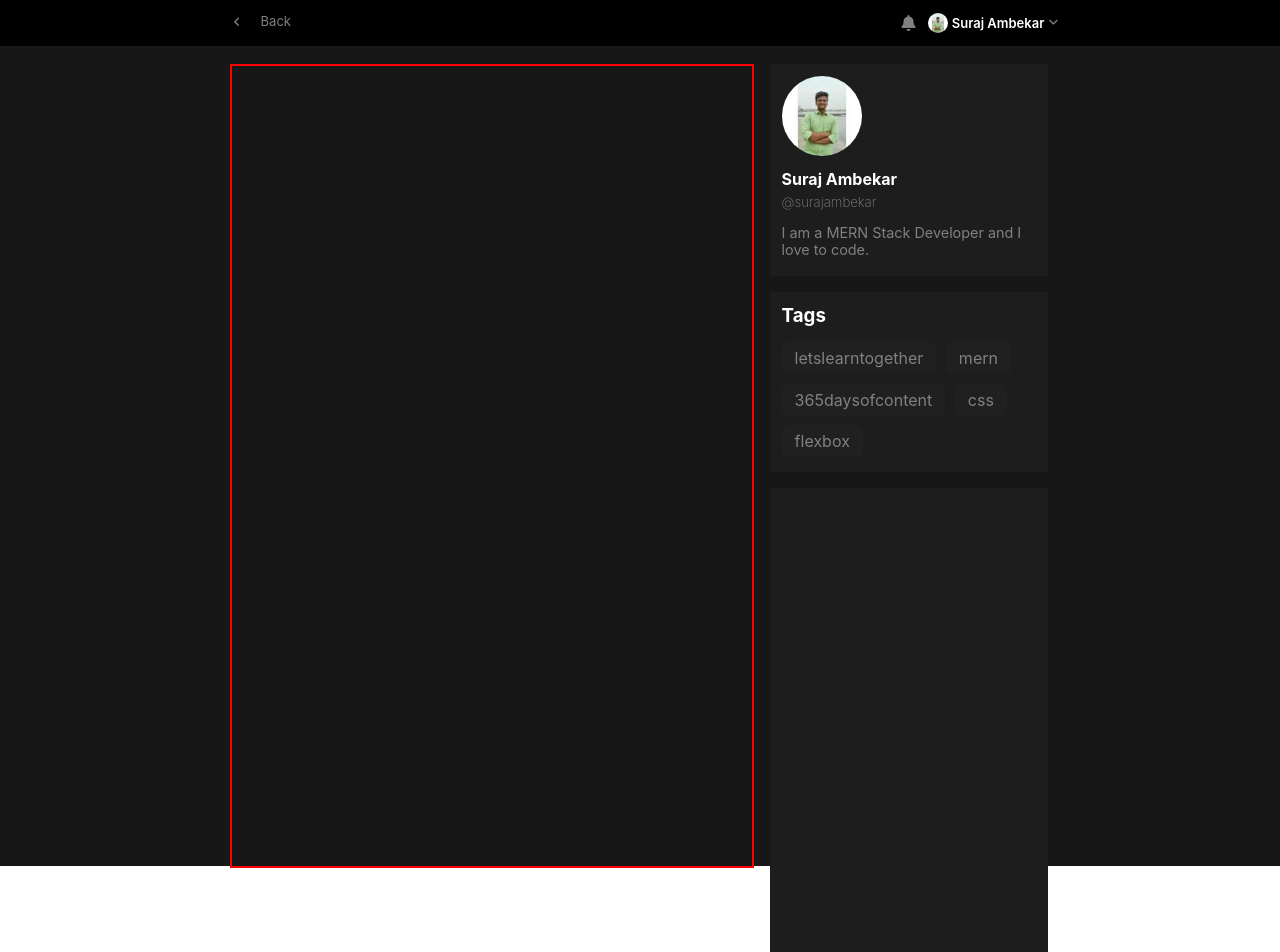
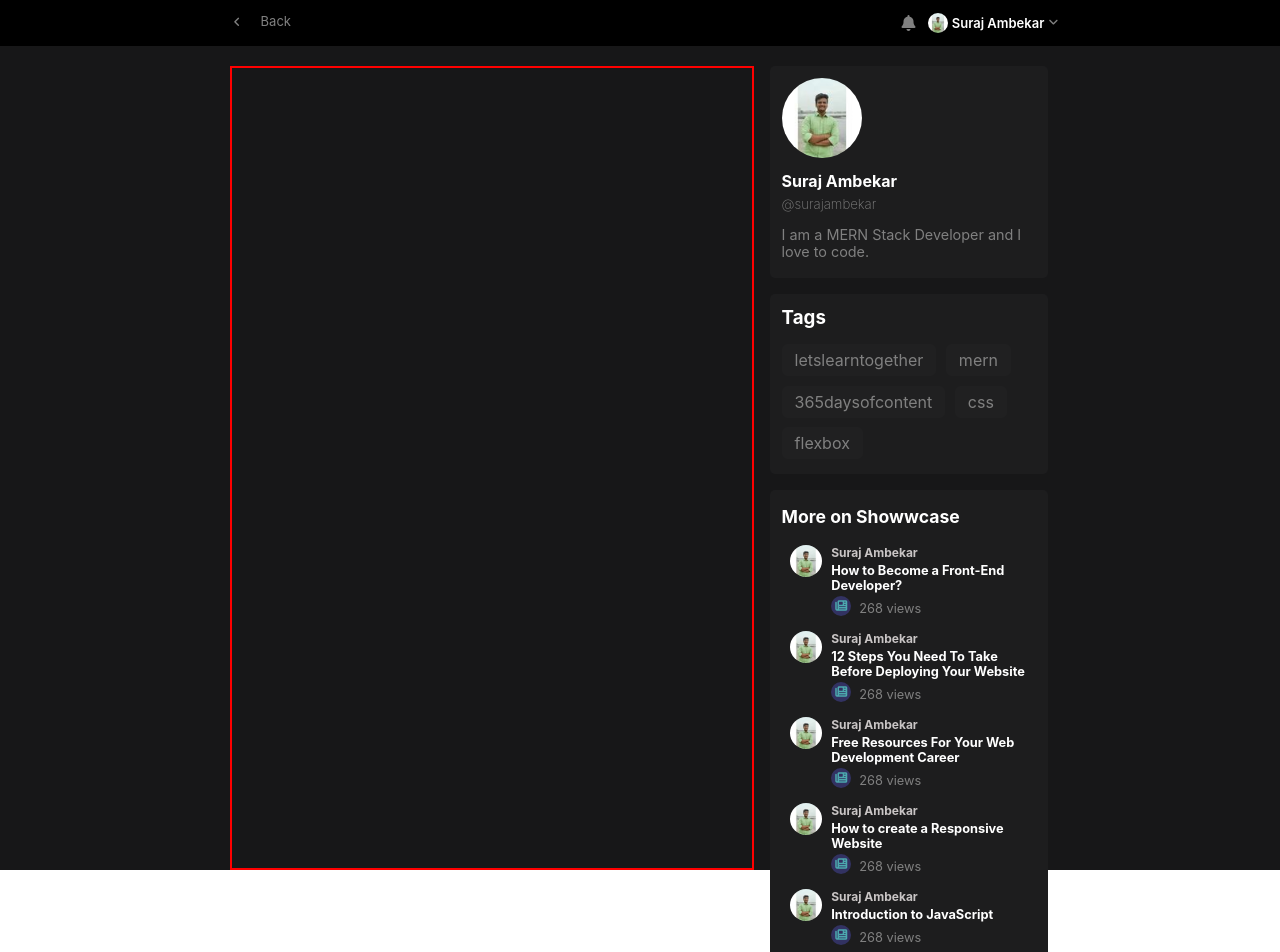
Before and after one commit to Suraj-Ambekar/React-Projects, a React (Create React App) app in the folder showwcaseclone/: page / in a window 1280 px wide. Shown: the top 952 px of the page. Built offline with nearby package versions, Linux system fonts and the light colour scheme.

Commit message:
completed third section called more shows on showwcase

```diff
--- a/showwcaseclone/src/Dropdown.js
+++ b/showwcaseclone/src/Dropdown.js
@@ -91,7 +91,7 @@ function Dropdown(){
                     <div className="div">
                         <span className="p">Appearance</span>
                         <div className="modes">
-                            <div className="dark mode active">Dark</div>
+                            <div className="darkk mode active">Dark</div>
                             <div className="light mode">Light</div>
                             <div className="system mode">System</div>
                         </div>
--- a/showwcaseclone/src/Main.css
+++ b/showwcaseclone/src/Main.css
@@ -2,12 +2,13 @@
     /* background-color: rgb(174, 163, 163); */
     background-color: #171718;
     color: gray;
-    height: 100vh;
+    /* height: 100vh; */
     padding-left: 18%;
     /* padding-right: 20%; */
     padding-right: 18%;
     position: relative;
     padding-top: 20px;
+    /* z-index: -1; */
 }
 
 .container{
@@ -43,6 +44,7 @@
     display: flex;
     flex-direction: column;
     /* gap: 0.2rem; */
+    border-radius: 5px;
 }
 
 .container-sidebar .intro img{
@@ -79,6 +81,7 @@
     padding: 12px;
     /* border: 1px solid purple; */
     background-color: #1D1D1E;
+    border-radius: 5px;
 
 }
 
@@ -106,14 +109,102 @@
     align-items: center;
 }
 
-
-
-
 .container-sidebar .more-shows{
     width: 254px;
-    height: 522px;
+    height: 450px;
     padding: 12px;
     /* border: 1px solid purple; */
     background-color: #1D1D1E;
+    border-radius: 5px;
+}
+
+.container-sidebar .more-shows .shows{
+    width: 254px;
+    height: 522px;
 
 }
+
+.container-sidebar .more-shows .shows .a{
+    text-decoration: none;
+}
+
+.p{
+    margin: 4px 0 10px 0px;
+    color: white;
+    font-size: 1.1rem;
+}
+
+.container-sidebar .more-shows .shows .show{
+    width: 254px;
+    height: 86px;
+    /* border: 1px solid blue; */
+    padding: 8px;
+    box-sizing: border-box;
+    color: white;
+    display: grid;
+    grid-template-columns: auto 1fr;
+    gap: 0.6rem;
+}
+
+.container-sidebar .more-shows .shows .show:hover{
+    background-color: rgba(0, 0, 0, 0.221);
+}
+
+.container-sidebar .more-shows .shows .show img{
+    width: 32px;
+    height: 32px;
+    border-radius: 50%;
+}
+
+.show-details{
+    /* padding: 4px 0; */
+    display: flex;
+    flex-direction: column;
+    /* justify-content: space-around; */
+    gap: 0.2rem;
+}
+
+.show-details a{
+    text-decoration: none;
+}
+
+.show-details a:hover{
+    text-decoration: underline;
+    color: white;
+}
+
+.show-details h2{
+    margin: 0;
+    font-size: 0.75rem;
+    color: rgb(201, 197, 197);
+}
+.show-details h3{
+    margin: 0;
+    font-size: 0.8rem;
+}
+
+.views{
+    display: flex;
+    align-items: center;
+    gap: 0.5rem;
+}
+.show-details .i{
+    width: 20px;
+    height: 20px;
+    /* border: 2px solid green; */
+    border-radius: 50%;
+    display: flex;
+    justify-content: center;
+    align-items: center;
+    background-color: rgba(80, 80, 189, 0.427);
+}
+
+.show-details .i i{
+    font-size: 0.75rem;
+    color: #4CA9AF;
+}
+.show-details span{
+    padding-top: 4px;
+    font-size: 0.8rem;
+    color: #808080;
+}
--- a/showwcaseclone/src/Main.js
+++ b/showwcaseclone/src/Main.js
@@ -28,7 +28,59 @@ function Main(){
                         </div>
                     </div>
                     <div className="more-shows">
-
+                        <h3 className="p">More on Showwcase</h3>
+                        <div className="shows">
+                            <a className="a" href="https://www.showwcase.com/surajambekar" target="_blank" rel="noreferrer"><div className="show">
+                                <img src="./profilePic.jpg" alt="pic" />
+                                <div className="show-details">
+                                    <a href="https://www.showwcase.com/surajambekar" target="_blank" rel="noreferrer"><h2>Suraj Ambekar</h2></a>
+                                    <h3>How to Become a Front-End Developer?</h3>
+                                    <div className="views">
+                                        <div className="i"><i class="fa-solid fa-newspaper"></i></div><span>268 views</span>
+                                    </div>
+                                </div>
+                            </div></a>
+                            <a className="a" href="https://www.showwcase.com/surajambekar" target="_blank" rel="noreferrer"><div className="show">
+                                <img src="./profilePic.jpg" alt="pic" />
+                                <div className="show-details">
+                                    <a href="https://www.showwcase.com/surajambekar" target="_blank" rel="noreferrer"><h2>Suraj Ambekar</h2></a>
+                                    <h3>12 Steps You Need To Take Before Deploying Your Website</h3>
+                                    <div className="views">
+                                        <div className="i"><i class="fa-solid fa-newspaper"></i></div><span>268 views</span>
+                                    </div>
+                                </div>
+                            </div></a>
+                            <a className="a" href="https://www.showwcase.com/surajambekar" target="_blank" rel="noreferrer"><div className="show">
+                                <img src="./profilePic.jpg" alt="pic" />
+                                <div className="show-details">
+                                    <a href="https://www.showwcase.com/surajambekar" target="_blank" rel="noreferrer"><h2>Suraj Ambekar</h2></a>
+                                    <h3>Free Resources For Your Web Development Career</h3>
+                                    <div className="views">
+                                        <div className="i"><i class="fa-solid fa-newspaper"></i></div><span>268 views</span>
+                                    </div>
+                                </div>
+                            </div></a>
+                            <a className="a" href="https://www.showwcase.com/surajambekar" target="_blank" rel="noreferrer"><div className="show">
+                                <img src="./profilePic.jpg" alt="pic" />
+                                <div className="show-details">
+                                    <a href="https://www.showwcase.com/surajambekar" target="_blank" rel="noreferrer"><h2>Suraj Ambekar</h2></a>
+                                    <h3>How to create a Responsive Website</h3>
+                                    <div className="views">
+                                        <div className="i"><i class="fa-solid fa-newspaper"></i></div><span>268 views</span>
+                                    </div>
+                                </div>
+                            </div></a>
+                            <a className="a" href="https://www.showwcase.com/surajambekar" target="_blank" rel="noreferrer"><div className="show">
+                                <img src="./profilePic.jpg" alt="pic" />
+                                <div className="show-details">
+                                    <a href="https://www.showwcase.com/surajambekar" target="_blank" rel="noreferrer"><h2>Suraj Ambekar</h2></a>
+                                    <h3>Introduction to JavaScript</h3>
+                                    <div className="views">
+                                        <div className="i"><i class="fa-solid fa-newspaper"></i></div><span>268 views</span>
+                                    </div>
+                                </div>
+                            </div></a>
+                        </div>
                     </div>
                 </div>
             </div>
```
